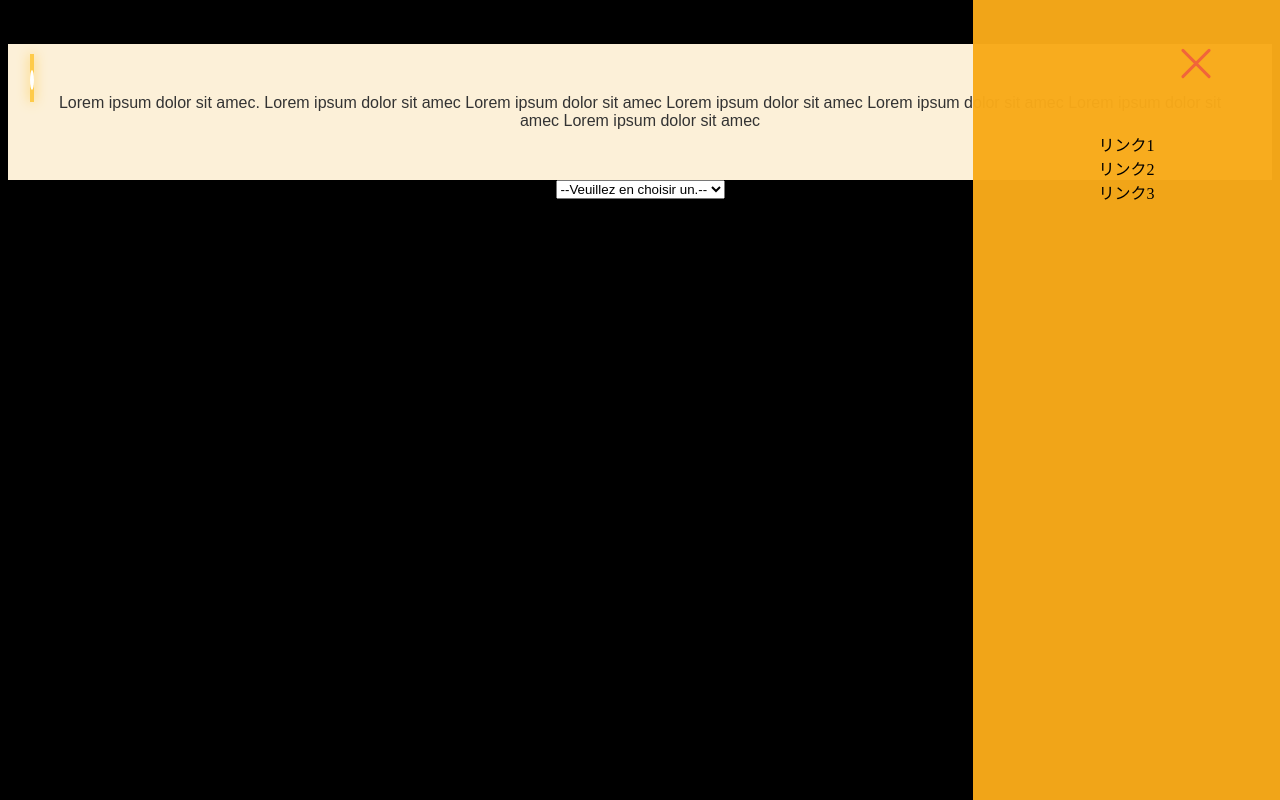
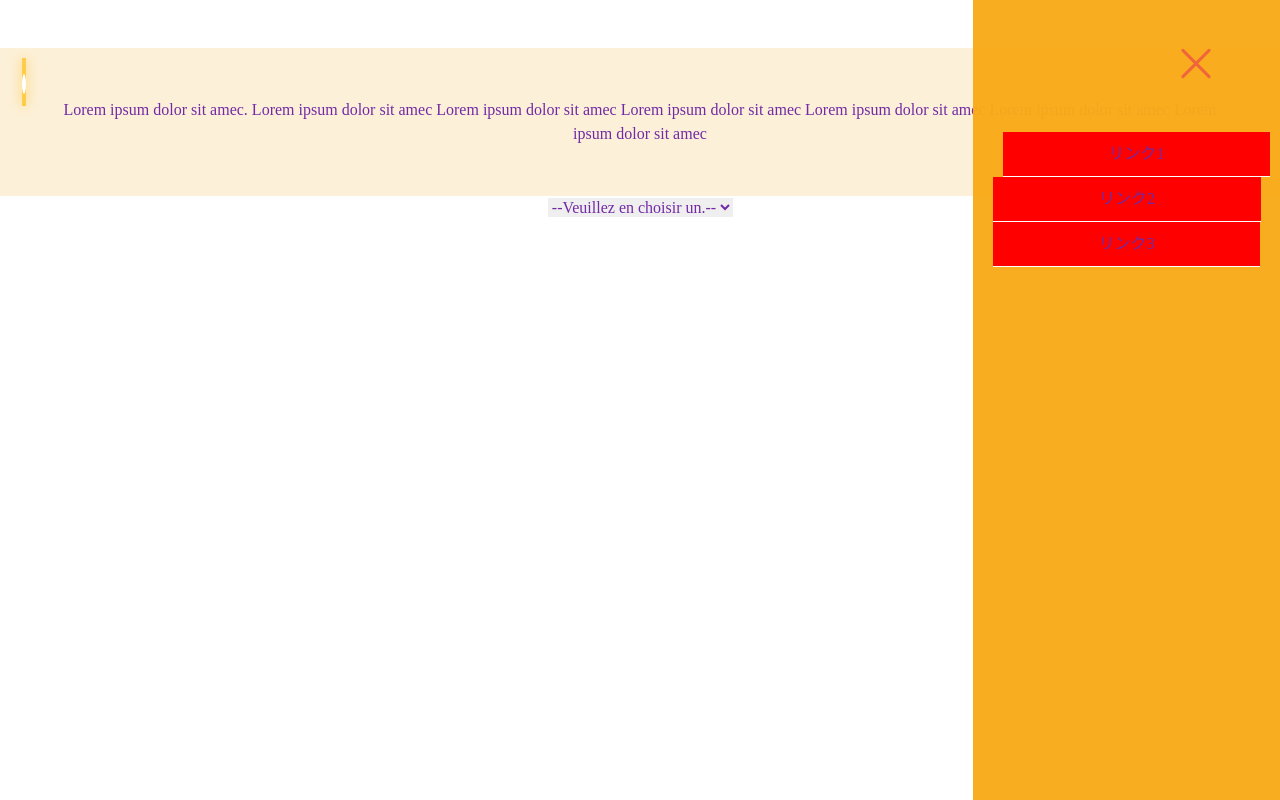
Before and after one commit to tom1236908745/nakalog, a Next.js app: page / in a window 1280 px wide. Both pictures are taken after a click on the button 1196 px from the left and 63 px from the top of the page. Built offline with nearby package versions, Linux system fonts and the light colour scheme.

Commit message:
add: 閉じる動作確認

```diff
--- a/app/HumbergerMenu.tsx
+++ b/app/HumbergerMenu.tsx
@@ -1,18 +1,20 @@
 'use client';
 // import { useState } from 'react';
 import { useRecoilState } from 'recoil';
-import { centerState } from '../atoms/CenterAtom';
+import { checkedState } from '../atoms/CheckedAtom';
 import humberger from '../styles/humbergerMenu.module.css';
 
 export default function HumbergerMunu() {
-  const [center, setCenter] = useRecoilState(centerState);
+  const [checked, setCenter] = useRecoilState(checkedState);
   const classToggle = () => {
-    setCenter(!center);
+    setCenter(!checked);
   };
   return (
     <div className={humberger.menu}>
       <button
-        className={`${humberger.menuTrigger} ${center ? humberger.active : ''}`}
+        className={`${humberger.menuTrigger} ${
+          checked ? humberger.active : ''
+        }`}
         id={humberger.menu}
         onClick={classToggle}
       >
--- a/app/SideMenu.tsx
+++ b/app/SideMenu.tsx
@@ -1,22 +1,40 @@
 'use client';
 import { useState } from 'react';
 import { useRecoilValue } from 'recoil';
-import { centerState } from '../atoms/CenterAtom';
+import { checkedState } from '../atoms/CheckedAtom.js';
 import side from '../styles/sideMenu.module.css';
 import HumberguerMenu from './HumbergerMenu';
 
 export default function SideMenue() {
-  const center = useRecoilValue(centerState);
+  const checked = useRecoilValue(checkedState);
   return (
     <div>
       <HumberguerMenu />
-      <div className={`${side.menu} ${center ? side.checkedMenu : side.color}`}>
-        <ul className={`${center ? side.links : ''}`}>
-          <li className={`${center ? side.link1 : ''}`}>リンク1</li>
-          <li className={`${center ? side.link2 : ''}`}>リンク2</li>
-          <li className={`${center ? side.link3 : ''}`}>リンク3</li>
+      <nav className={`${side.menu} ${checked ? side.checkedMenu : ''}`}>
+        <ul className={side.links}>
+          <li
+            className={`${side.link1} ${
+              checked ? side.checkedList : side.link
+            }`}
+          >
+            リンク1
+          </li>
+          <li
+            className={`${side.link2} ${
+              checked ? side.checkedList : side.link
+            }`}
+          >
+            リンク2
+          </li>
+          <li
+            className={`${side.link3} ${
+              checked ? side.checkedList : side.link
+            }`}
+          >
+            リンク3
+          </li>
         </ul>
-      </div>
+      </nav>
     </div>
   );
 }
--- a/app/layout.tsx
+++ b/app/layout.tsx
@@ -1,5 +1,5 @@
 /* eslint-disable @next/next/no-head-element */
-
+import '@/styles/globals.css';
 export default function RootLayout({
   children,
 }: {
--- a/atoms/CenterAtom.js
+++ /dev/null
@@ -1,6 +0,0 @@
-import { atom } from 'recoil';
-
-export const centerState = atom({
-  key: 'humbergerState',
-  default: false,
-});
--- /dev/null
+++ b/atoms/CheckedAtom.js
@@ -0,0 +1,6 @@
+import { atom } from 'recoil';
+
+export const checkedState = atom({
+  key: 'checkedState',
+  default: false,
+});
--- a/styles/globals.css
+++ b/styles/globals.css
@@ -5,4 +5,5 @@
 * {
   font-family: 'Times New Roman';
   color: rgb(114, 42, 165);
+  text-align: center;
 }
--- a/styles/home.module.css
+++ b/styles/home.module.css
@@ -20,10 +20,6 @@
     width: 100%;
     opacity: 1;
   }
-}
-body {
-  background-color: black;
-  text-align: center;
 }
 .copyBox {
   position: relative;
--- a/styles/sideMenu.module.css
+++ b/styles/sideMenu.module.css
@@ -9,41 +9,52 @@
   right: -100%;
   top: 0;
   opacity: 0;
+  transition: 2s cubic-bezier(0.39, 0.575, 0.565, 1);
 }
 .checkedMenu {
   right: 0;
   opacity: 1;
-  transition: 2.3s cubic-bezier(0.39, 0.575, 0.565, 1);
+}
+.checkedList {
+  right: 0;
 }
 .links {
   margin-top: 7rem;
   padding-left: 0;
 }
-.menu > li {
+.link {
   background-color: red;
   border-bottom: 1px solid #fff;
   padding: 10px 0;
   right: -100%;
   position: relative;
-  right: 0;
 }
 .link1 {
-  transition: right 2s;
-  right: 0;
+  transition: right 3.7s;
+  background-color: red;
+  border-bottom: 1px solid #fff;
+  padding: 10px 0;
+  position: relative;
   list-style: none;
 }
 .link2 {
-  transition: right 0.6s;
-  right: 0;
+  transition: right 3s;
+  background-color: red;
+  border-bottom: 1px solid #fff;
+  padding: 10px 0;
+  position: relative;
   list-style: none;
 }
 .link3 {
-  transition: right 0.8s;
-  right: 0;
+  transition: right 2.3s;
+  background-color: red;
+  border-bottom: 1px solid #fff;
+  padding: 10px 0;
+  position: relative;
   list-style: none;
 }
 .leaveMenu {
-  right: -1%;
+  right: 0;
   opacity: 0;
-  transition: 2s cubic-bezier(0.23, 1, 0.32, 1);
+  transition: 3s cubic-bezier(0.23, 1, 0.32, 1);
 }
```
